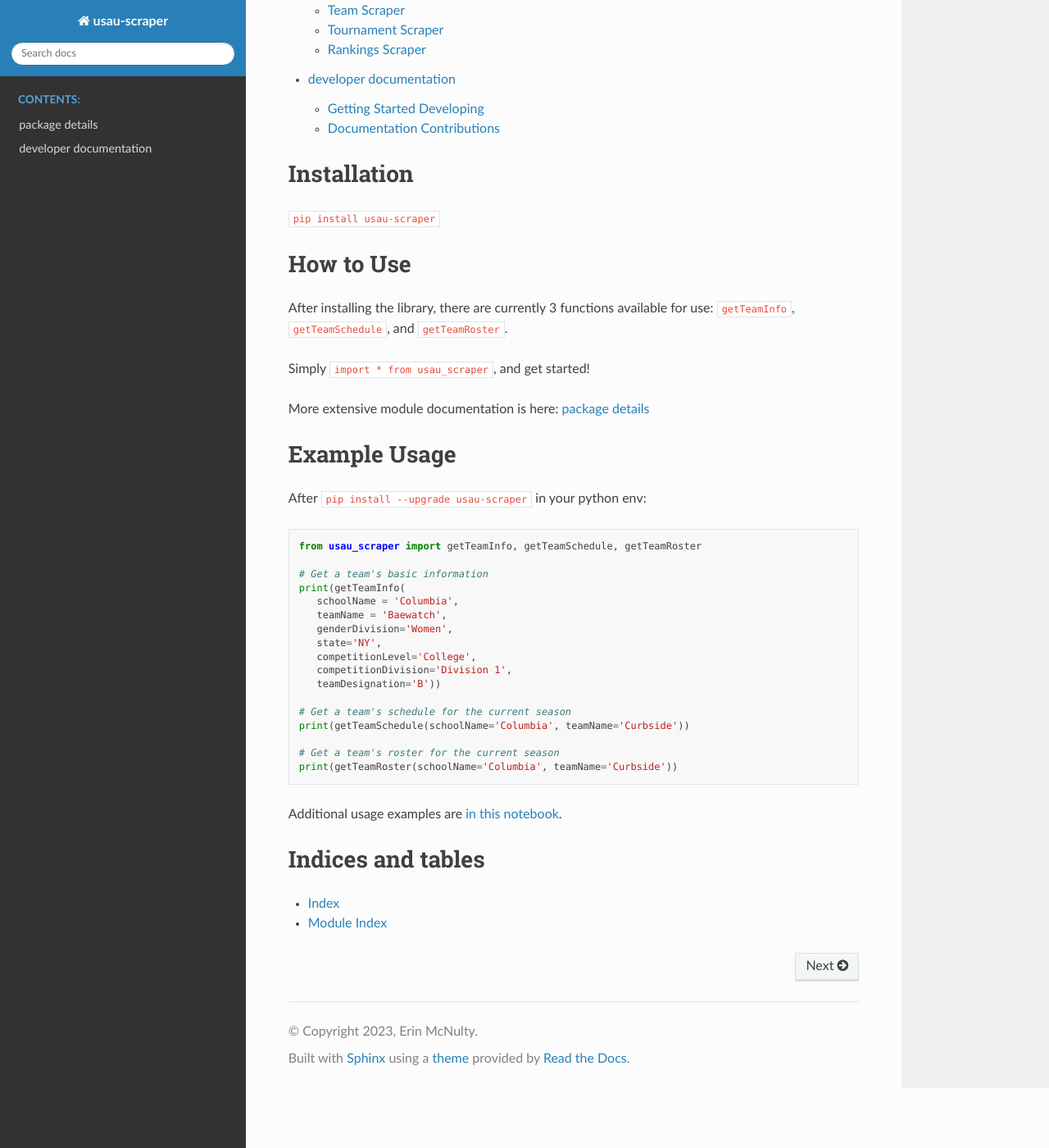
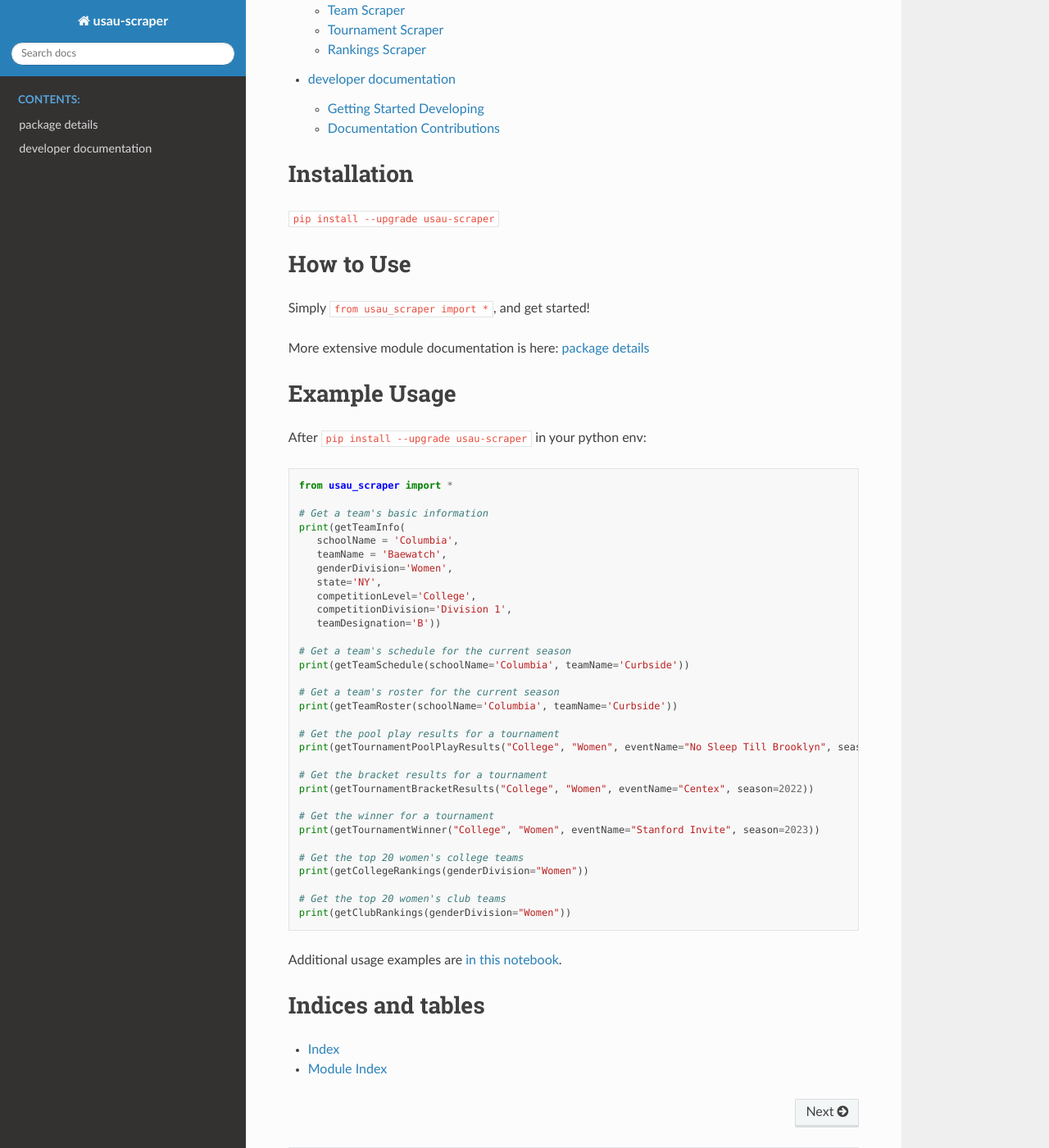
Before and after one commit to erin2722/usau-scraper, a Sphinx documentation site: the page built from docs/source/index.rst, in a window 1280 px wide and 1400 px high, scrolled down 521 px. Shown: the whole window at 82% size. Built offline with Sphinx 7.4.7 and the Read the Docs theme 2.0.0, drawn with Linux system fonts in a browser that asks for light colours.

Commit message:
small docs upgrades

```diff
--- a/docs/source/index.rst
+++ b/docs/source/index.rst
@@ -20,14 +20,11 @@ usau-scraper documentation
 
 Installation
 ===================================
-:code:`pip install usau-scraper`
+:code:`pip install --upgrade usau-scraper`
 
 How to Use
 ===================================
-After installing the library, there are currently 3 functions available for use:
-``getTeamInfo``, ``getTeamSchedule``, and ``getTeamRoster``.
-
-Simply :code:`import * from usau_scraper`, and get started!
+Simply :code:`from usau_scraper import *`, and get started!
 
 More extensive module documentation is here:
 :ref:`modules`
@@ -38,7 +35,7 @@ After :code:`pip install --upgrade usau-scraper` in your python env:
 
 ::
 
-   from usau_scraper import getTeamInfo, getTeamSchedule, getTeamRoster
+   from usau_scraper import *
 
    # Get a team's basic information
    print(getTeamInfo(
@@ -56,6 +53,21 @@ After :code:`pip install --upgrade usau-scraper` in your python env:
    # Get a team's roster for the current season
    print(getTeamRoster(schoolName='Columbia', teamName='Curbside'))
 
+   # Get the pool play results for a tournament
+   print(getTournamentPoolPlayResults("College", "Women", eventName="No Sleep Till Brooklyn", season=2023))
+
+   # Get the bracket results for a tournament
+   print(getTournamentBracketResults("College", "Women", eventName="Centex", season=2022))
+
+   # Get the winner for a tournament
+   print(getTournamentWinner("College", "Women", eventName="Stanford Invite", season=2023))
+
+   # Get the top 20 women's college teams
+   print(getCollegeRankings(genderDivision="Women"))
+
+   # Get the top 20 women's club teams
+   print(getClubRankings(genderDivision="Women"))
+
 Additional usage examples are `in this notebook <https://colab.research.google.com/github/erin2722/usau-scraper/blob/main/examples/usau_scraper_example.ipynb#scrollTo=rEfGbe_ruqk4>`_.
 
 Indices and tables
```
